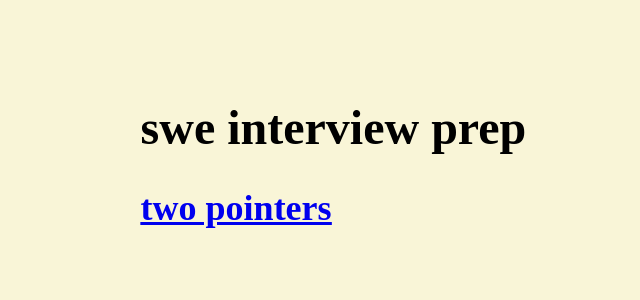
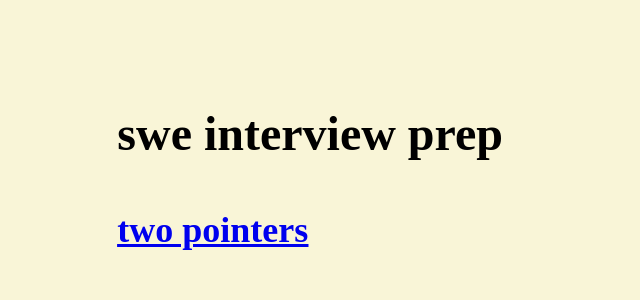
Before and after one commit to barrett-ruth/interview-prep, a React (Vite) app: page / in a window 1280 px wide. Shown: the top 300 px of the page, without its empty margins (181-821 px from the left). Built offline with nearby package versions, Linux system fonts and the light colour scheme.

Commit message:
fix(style): improve styling

```diff
--- a/src/index.css
+++ b/src/index.css
@@ -14,19 +14,24 @@ body {
   scroll-behavior: smooth;
   overscroll-behavior-y: none;
   overscroll-behavior-x: none;
+  line-height: 1.2em;
 }
 body,
 html {
   overflow-anchor: none;
-  padding: 0 5%;
+  padding: 0 4%;
 }
 
 h1 {
   font-weight: bold;
+  padding-top: 20px;
+  padding-bottom: 20px;
 }
 
 h2 {
   text-decoration: underline;
+  padding-top: 15px;
+  padding-bottom: 15px;
 }
 
 .katex {
@@ -36,3 +41,8 @@ h2 {
 [data-a11y-footnotes-list-item]:target {
   background-color: transparent;
 }
+
+.breadcrumb {
+  font-size: 1.2em;
+  font-style: italic;
+}
```
